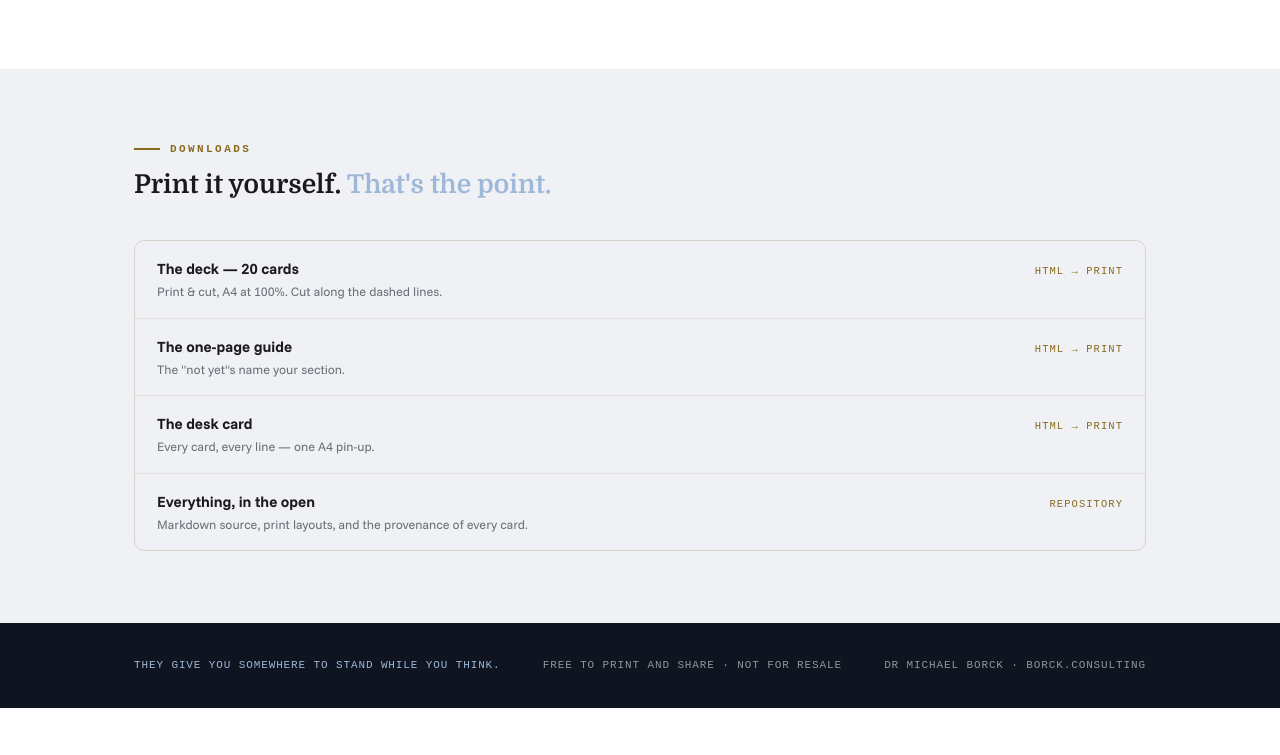
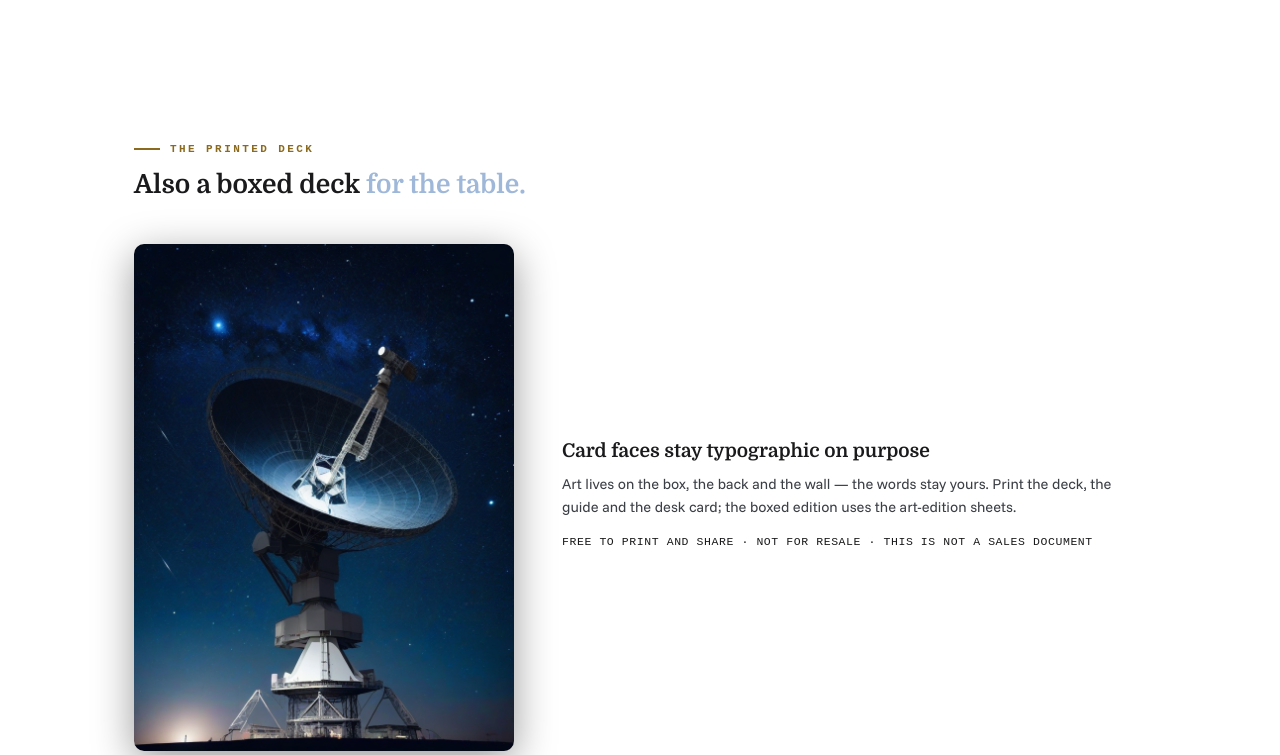
Before and after one commit to michael-borck/great-silence-deck, a plain HTML site: page index.html in a window 1280 px wide. Shown: the part 1451-2206 px from the top of the page. Before the commit the page ends 2159 px from the top, so only its background shows below. Drawn offline with Linux system fonts and the light colour scheme; a web font is replaced by a local one.

Commit message:
Wire hero art and boxed-deck section into landing

```diff
--- a/index.html
+++ b/index.html
@@ -17,6 +17,9 @@ h1,h2,h3{font-family:var(--serif);line-height:1.15}
 .kicker.dark{color:#8A6A1F}.kicker.dark::before{background:#8A6A1F}
 .wrap{max-width:1060px;margin:0 auto;padding:0 24px}
 .hero{position:relative;background:var(--bg);color:#fff;overflow:hidden}
+.hero .bg{position:absolute;inset:0;background:url('assets/art/banner.png') center/cover;opacity:.42}
+.hero .bg::after{content:"";position:absolute;inset:0;background:linear-gradient(90deg,rgba(14,20,32,.96) 0%,rgba(14,20,32,.7) 48%,rgba(14,20,32,.25) 100%)}
+.hero .wrap{position:relative;z-index:1}
 .hero .wrap{position:relative;padding:110px 24px 120px;max-width:1060px}
 .hero h1{font-size:clamp(30px,4.6vw,46px);margin:14px 0 0}
 .hero h1 em{font-style:normal;color:var(--gold)}
@@ -42,6 +45,12 @@ section.alt{background:var(--paper)}
 .step .n{font-family:var(--serif);font-size:30px;color:var(--gold);font-weight:700}
 .step h3{font-size:16px;margin:6px 0 6px}
 .step p{font-size:13.5px;color:#4B5157}
+.split{display:grid;grid-template-columns:minmax(240px,380px) 1fr;gap:48px;align-items:center;margin-top:44px}
+.split img{width:100%;border-radius:10px;display:block;box-shadow:0 10px 40px rgba(0,0,0,.4)}
+.split h3{font-size:19px;margin:0 0 10px}
+.split p{font-size:14.5px;color:#3B3F46;margin:0 0 12px}
+.split .facts{font-family:var(--mono);font-size:11.5px;letter-spacing:.05em;color:var(--faint);line-height:2;text-transform:uppercase}
+@media(max-width:800px){.split{grid-template-columns:1fr}}
 .dl{margin-top:40px;border:1px solid #D8D4CA;border-radius:10px;overflow:hidden}
 .dl a{display:flex;justify-content:space-between;align-items:baseline;gap:16px;padding:16px 22px;text-decoration:none;color:var(--ink);border-bottom:1px solid #E4E1D8}
 .dl a:last-child{border-bottom:0}
@@ -53,7 +62,7 @@ footer{background:var(--bg);color:rgba(255,255,255,.55);padding:34px 0}
 footer .wrap{display:flex;justify-content:space-between;gap:16px;flex-wrap:wrap;font-family:var(--mono);font-size:11px;letter-spacing:.08em;text-transform:uppercase}
 footer .tag{color:var(--gold)}
 </style></head><body>
-<div class="hero"><div class="wrap">
+<div class="hero"><div class="bg"></div><div class="wrap">
 <div class="kicker">A free deck of moves</div>
 <h1>Thinking about AI at<br><em>civilisational scale.</em></h1>
 <p class="lede">Six frames borrowed from SETI — absence, the dark forest, aestivation, the zoo, Byzantine generals, and the great filter. Each states a claim, offers an exercise, and gives the counter-argument its fair hearing.</p>
@@ -73,6 +82,21 @@ footer .tag{color:var(--gold)}
 <h2 class="lead">Deal it. <em>Work it. Commit to three.</em></h2>
 <div class="pair"><div class="step"><div class="n">1</div><h3>Take the frames in any order</h3><p>Each stands alone: a claim, an exercise on a real system, and where the frame fails.</p></div><div class="step"><div class="n">2</div><h3>Give the counter-argument its hearing</h3><p>Every frame has an obvious objection. Run it fairly, then note where the frame fails.</p></div><div class="step"><div class="n">3</div><h3>Fill in the four fields</h3><p>The filter frame ends practical: who can stop it, what triggers the stop, who is told, what happens to work in progress.</p></div></div>
 </div></section>
+<section>
+  <div class="wrap">
+    <div class="kicker dark">The printed deck</div>
+    <h2 class="lead">Also a boxed deck <em>for the table.</em></h2>
+    <div class="split">
+      <img src="assets/art/cover.png" alt="Box art">
+      <div>
+        <h3>Card faces stay typographic on purpose</h3>
+        <p>Art lives on the box, the back and the wall — the words stay yours. Print the deck, the guide and the desk card; the boxed edition uses the art-edition sheets.</p>
+        <div class="facts">Free to print and share · not for resale · this is not a sales document</div>
+      </div>
+    </div>
+  </div>
+</section>
+
 <section class="alt" id="download"><div class="wrap">
 <div class="kicker dark">Downloads</div>
 <h2 class="lead">Print it yourself. <em>That's the point.</em></h2>
```
